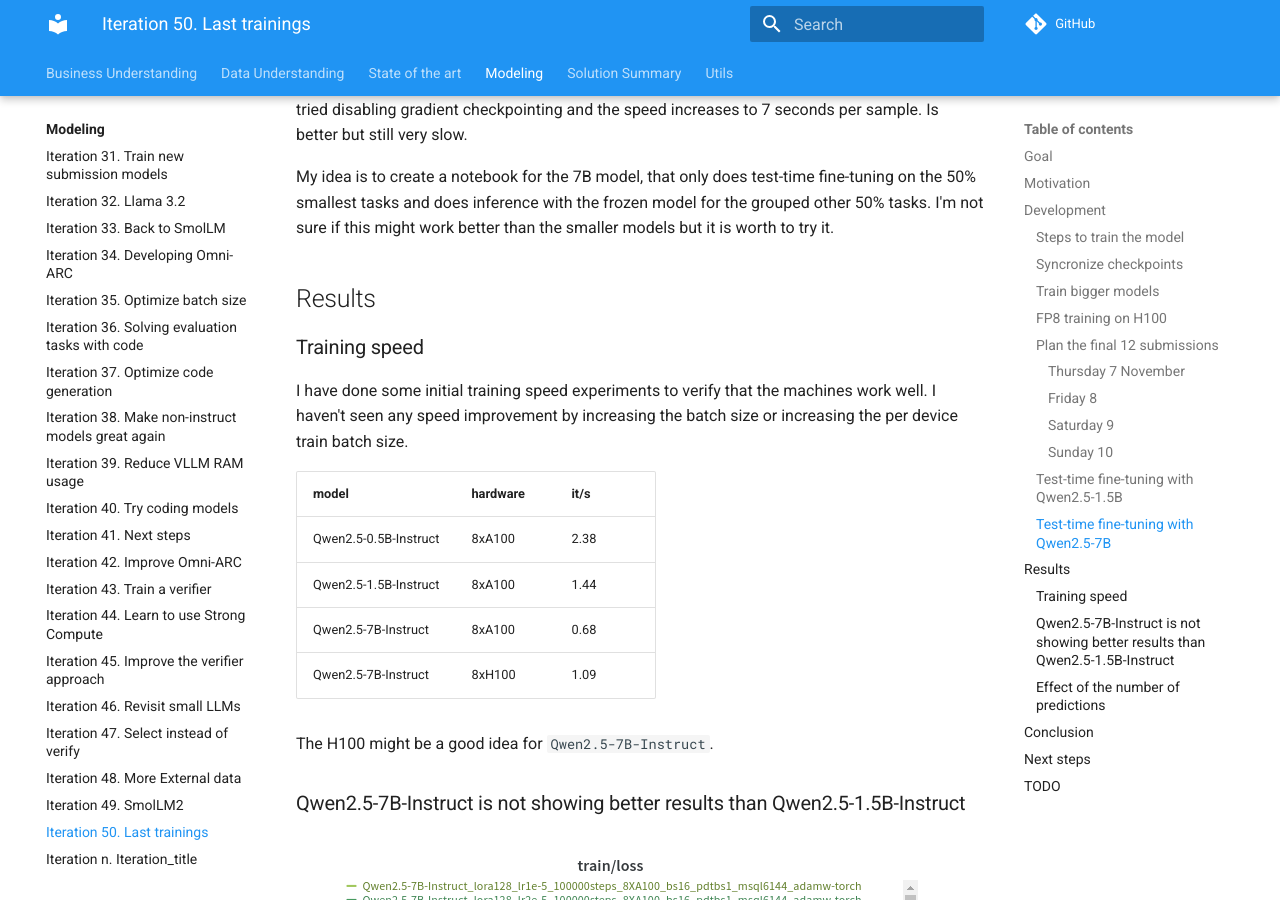
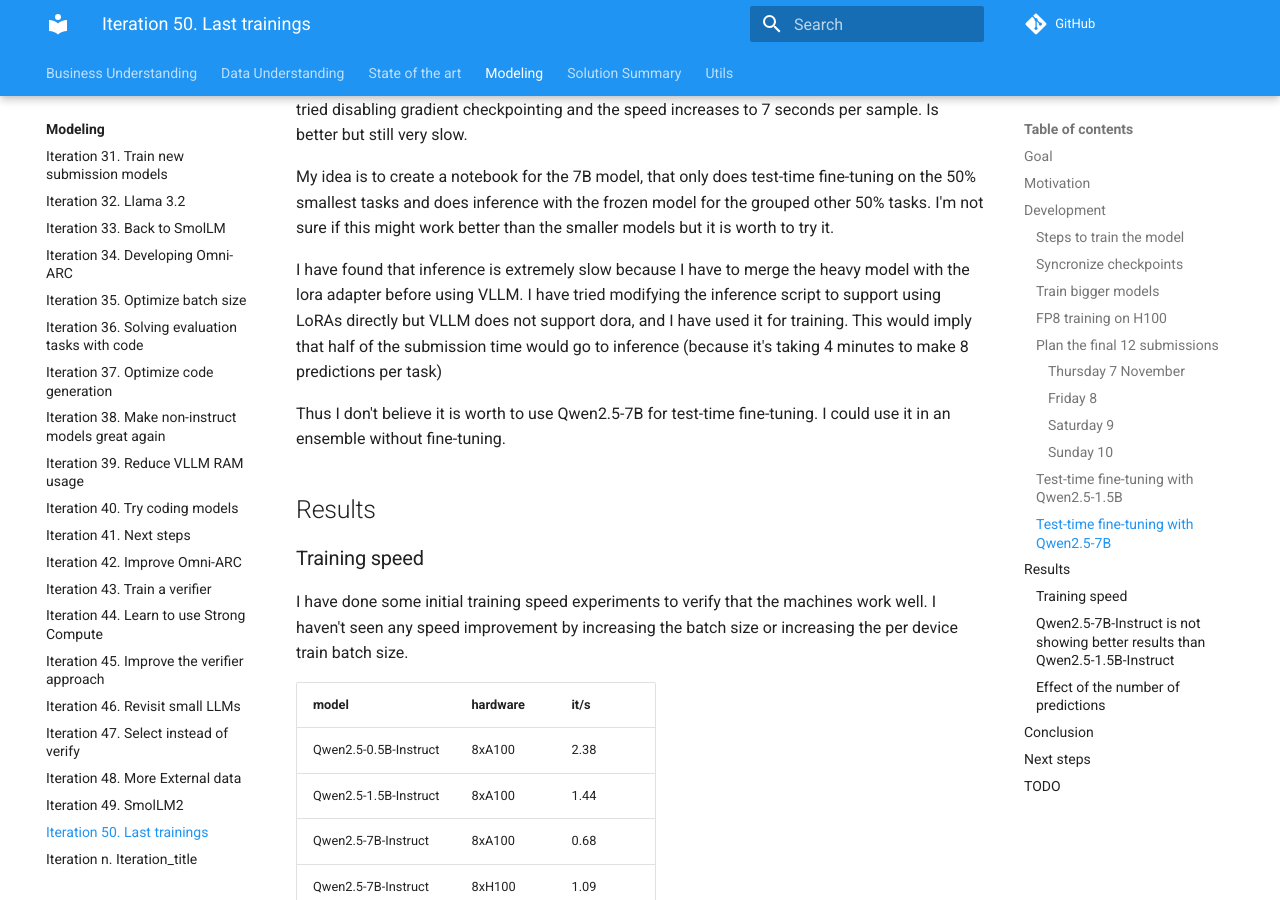
Before and after one commit to zhengjunyao-work/arc24, an MkDocs documentation site: the page built from docs/modeling/Iteration_50_last_trainings.md, in a window 1280 px wide and 900 px high, scrolled down 6237 px. Built offline with MkDocs 1.6.1 and Material for MkDocs 9.7.7, drawn with Linux system fonts in a browser that asks for light colours; comment, search, counter and statistics services are not loaded.

Commit message:
updated documentation

```diff
--- a/docs/modeling/Iteration_50_last_trainings.md
+++ b/docs/modeling/Iteration_50_last_trainings.md
@@ -278,6 +278,14 @@
 and does inference with the frozen model for the grouped other 50% tasks. I'm not sure if this might
 work better than the smaller models but it is worth to try it.
 
+I have found that inference is extremely slow because I have to merge the heavy model with the lora
+adapter before using VLLM. I have tried modifying the inference script to support using LoRAs directly
+but VLLM does not support dora, and I have used it for training. This would imply that half of the
+submission time would go to inference (because it's taking 4 minutes to make 8 predictions per task)
+
+Thus I don't believe it is worth to use Qwen2.5-7B for test-time fine-tuning. I could use it in an ensemble
+without fine-tuning.
+
 ## Results
 
 ### Training speed
```
